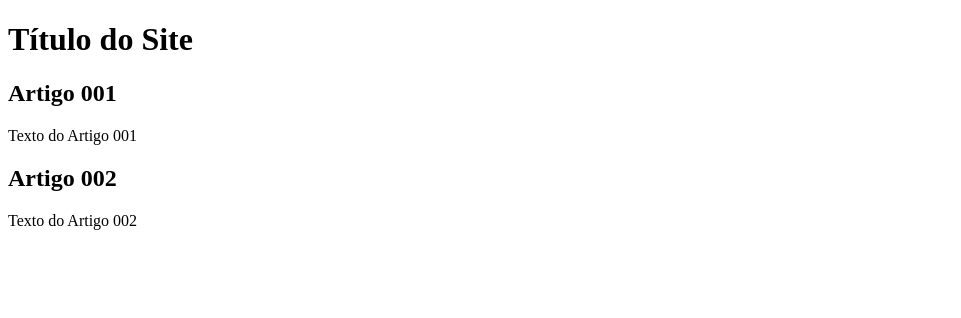
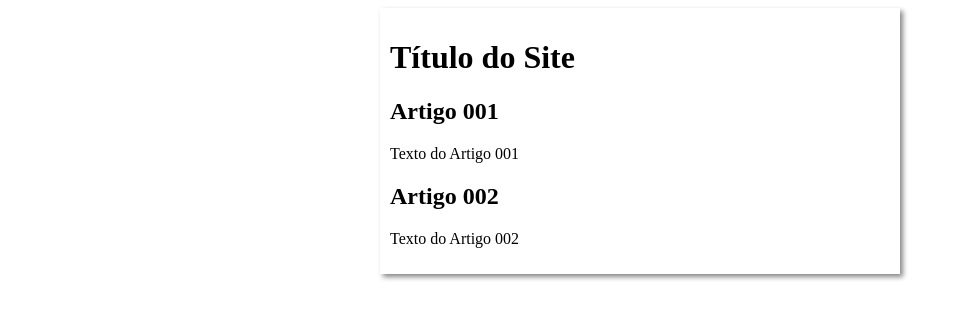
Before and after one commit to BeatrizMolica/projeto-site, a plain HTML site: page index.html in a window 1280 px wide. Shown: the whole page, without its empty margins (0-961 px from the left). Drawn offline with Linux system fonts and the light colour scheme.

Commit message:
iniciei o design

```diff
--- /dev/null
+++ b/estilos/style.css
@@ -0,0 +1,17 @@
+{
+    font-family: Arial, Helvetica, sans-serif;
+    font-size: 16px;
+}
+
+body{
+    background-color: rgb(red, green, blue);
+
+}
+
+main{
+    background-color: white;
+    width: 500px;
+    margin: auto;
+    padding: 10px;
+    box-shadow: 3px 3px 5px rgba(0, 0, 0, 0.473);
+}
--- a/index.html
+++ b/index.html
@@ -4,6 +4,7 @@
     <meta charset="UTF-8">
     <meta name="viewport" content="width=device-width, initial-scale=1.0">
     <title>Título do Site</title>
+    <link rel="stylesheet" href="estilos/style.css">
 </head>
 <body>
     <main>
```
